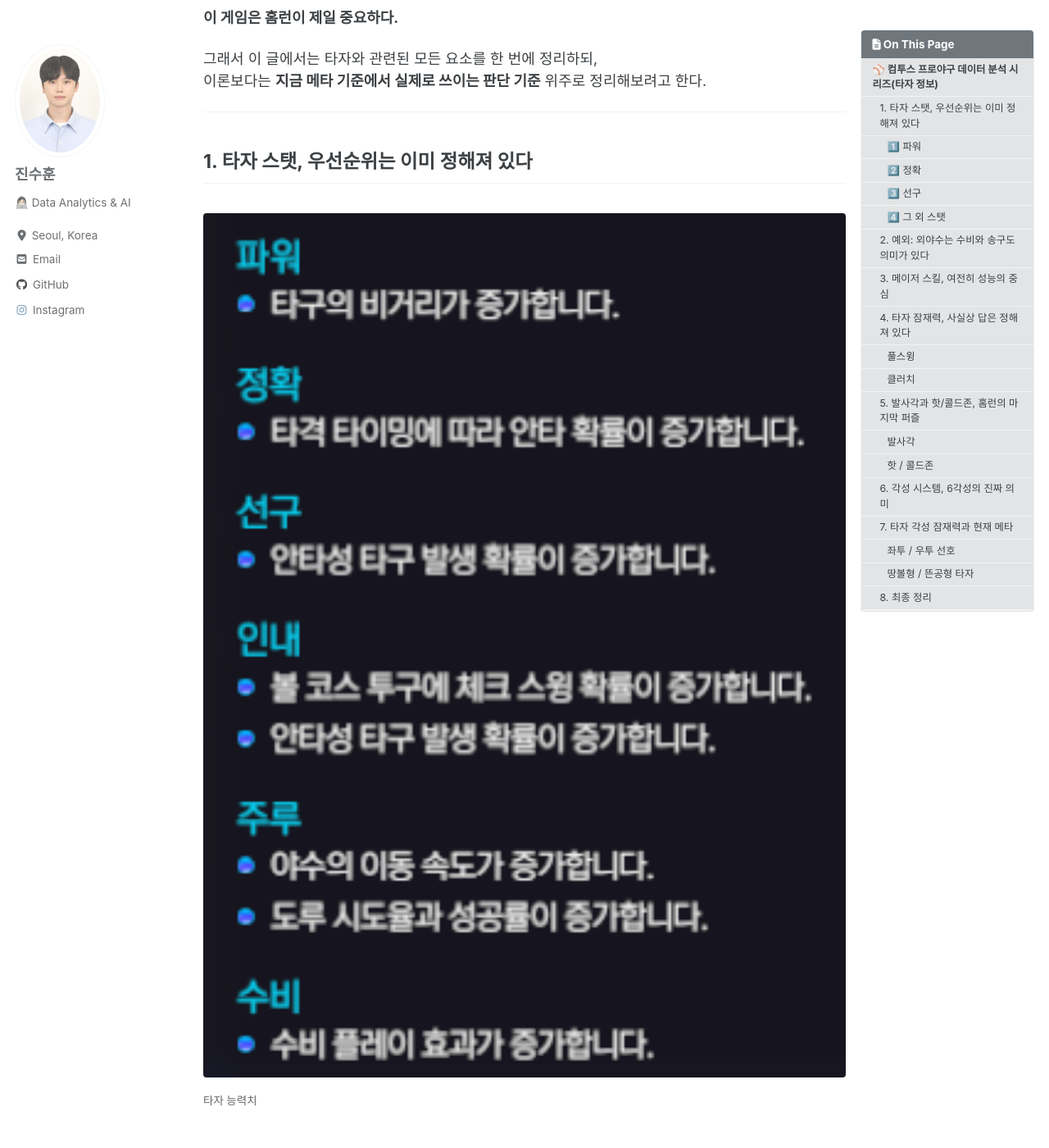
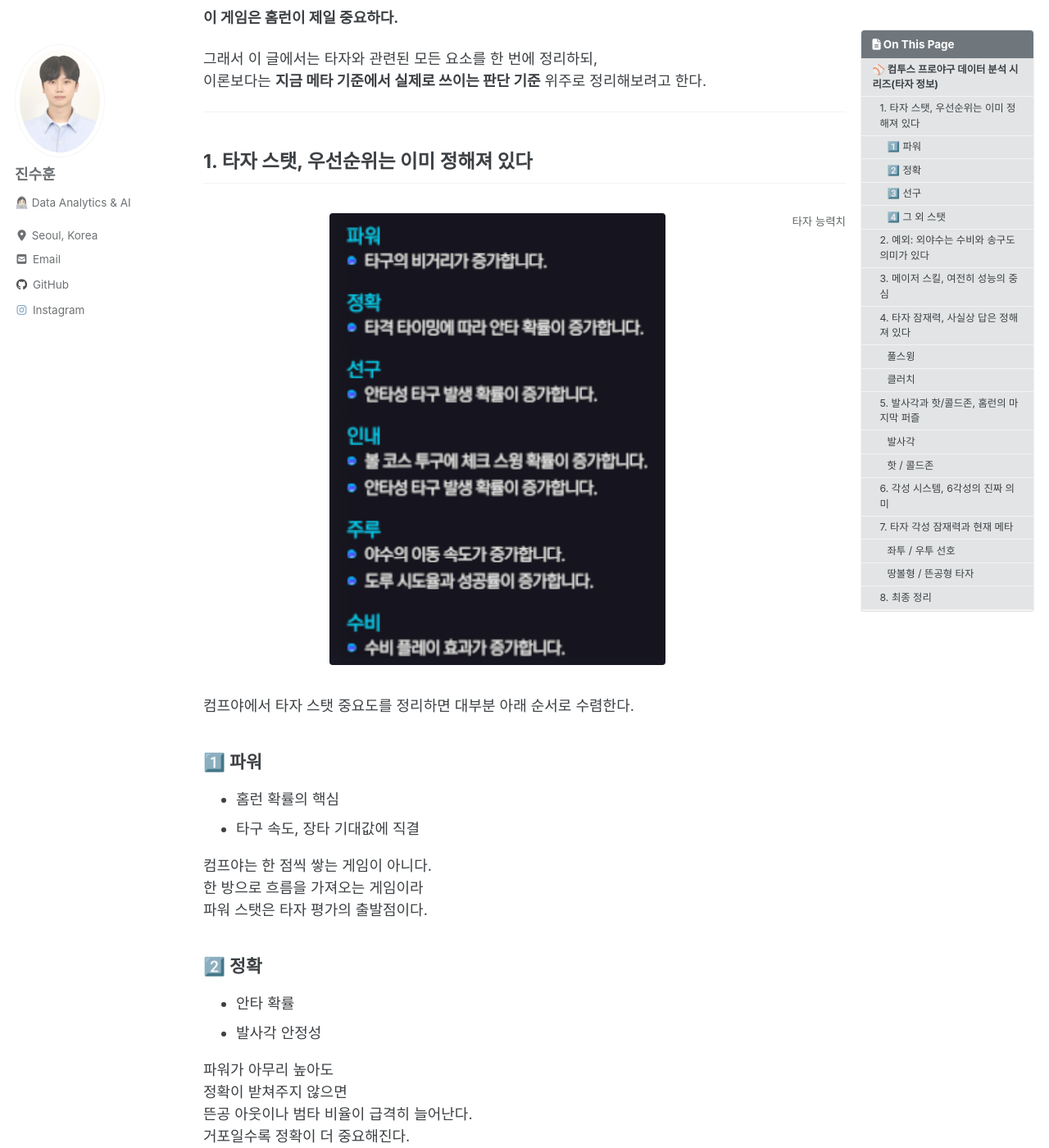
Before and after one commit to huniii32/huniii32.github.io, a Jekyll site: the page built from _posts/2026-01-28-game-02.md, in a window 1280 px wide and 1400 px high, scrolled down 350 px. Shown: the whole window at 82% size. Built offline with Jekyll 4.4.1, drawn with Linux system fonts in a browser that asks for light colours; cached includes are drawn as plain includes; nearby versions of some CDN libraries; some web fonts are replaced.

Commit message:
Fix: rendering img(2)

```diff
--- a/_sass/custom/customOverride.scss
+++ b/_sass/custom/customOverride.scss
@@ -1 +1,9 @@
 @import "./toggle.scss";
+
+.page__content figure.figure-ui img {
+  width: clamp(240px, 32vw, 420px) !important;
+  max-width: none !important;
+  height: auto !important;
+  display: block;
+  margin: 0 auto;
+}
--- a/assets/css/main_dark.scss
+++ b/assets/css/main_dark.scss
@@ -4,11 +4,11 @@
 
 @charset "utf-8";
 
+@import "minimal-mistakes/skins/{{ 'dark' }}"; // skin
+@import "minimal-mistakes"; // main partials
+
 @import "custom/customImport.scss";
 @import "custom/customOverride.scss";
-
-@import "minimal-mistakes/skins/{{ 'dark' }}"; // skin
-@import "minimal-mistakes"; // main partials
 
 @import url('https://fonts.googleapis.com/css?family=Nanum+Gothic');
 @import url('https://fonts.googleapis.com/css?family=Nanum+Pen+Script');
```
